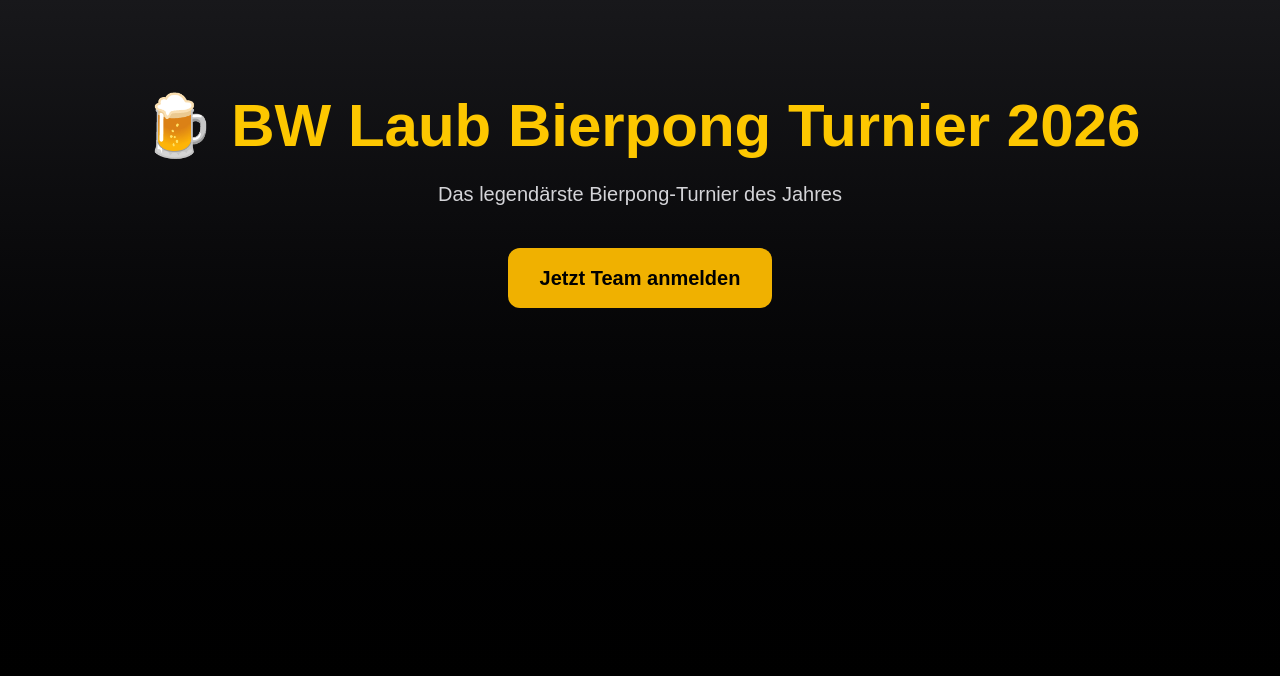
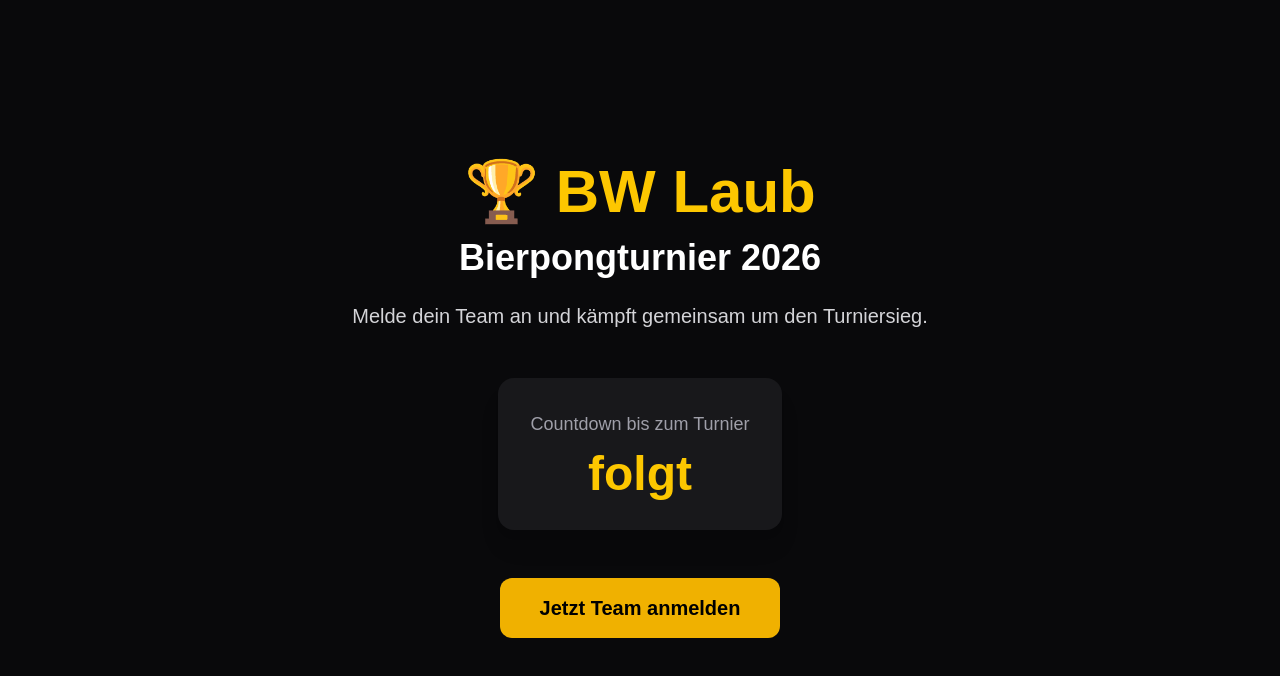
Before and after one commit to sschneid12-cyber/BW-Laub-Bierpongturnier-2026, a Next.js app: page / in a window 1280 px wide. Shown: the top 676 px of the page. Built offline with nearby package versions, Linux system fonts and the light colour scheme.

Commit message:
Neue Landingpage

```diff
--- a/app/admin/page.tsx
+++ b/app/admin/page.tsx
@@ -1,119 +1,42 @@
-"use client";
+import Link from "next/link";
 
-import { useEffect, useState } from "react";
-import { supabase } from "@/lib/supabase";
+export default function Home() {
+return (
+<main className="min-h-screen bg-zinc-950 text-white">
 
-export default function Admin() {
+<section className="flex min-h-screen flex-col items-center justify-center px-6 text-center">
 
-const [teams, setTeams] = useState<any[]>([]);
-
-useEffect(() => {
-ladeTeams();
-}, []);
-async function deleteTeam(id: number) {
-
-if (!confirm("Team wirklich löschen?")) return;
-
-const { error } = await supabase
-.from("teams")
-.delete()
-.eq("id", id);
-
-if (!error) {
-ladeTeams();
-} else {
-alert(error.message);
-}
-
-}
-
-async function ladeTeams() {
-
-const { data, error } = await supabase
-.from("teams")
-.select("*")
-.order("created_at", { ascending: true });
-
-if (!error) {
-setTeams(data || []);
-}
-
-}
-
-return (
-
-<main className="min-h-screen bg-zinc-900 text-white p-10">
-
-<h1 className="text-4xl font-bold text-yellow-400 mb-8">
-
-🍺 Angemeldete Teams
-
+<h1 className="text-6xl font-extrabold text-yellow-400">
+🏆 BW Laub
 </h1>
 
-<table className="w-full">
+<h2 className="mt-4 text-4xl font-bold">
+Bierpongturnier 2026
+</h2>
 
-<thead>
+<p className="mt-6 max-w-2xl text-xl text-zinc-300">
+Melde dein Team an und kämpft gemeinsam um den Turniersieg.
+</p>
 
-<tr className="border-b border-zinc-600">
+<div className="mt-12 rounded-2xl bg-zinc-900 p-8 shadow-xl">
+<p className="text-lg text-zinc-400">
+Countdown bis zum Turnier
+</p>
 
-<th className="text-left p-3">Team</th>
+<h3 className="mt-3 text-5xl font-bold text-yellow-400">
+folgt
+</h3>
+</div>
 
-<th className="text-left p-3">Spieler 1</th>
+<Link
+href="/anmelden"
+className="mt-12 rounded-xl bg-yellow-500 px-10 py-4 text-xl font-bold text-black transition hover:bg-yellow-400"
+>
+Jetzt Team anmelden
+</Link>
 
-<th className="text-left p-3">Spieler 2</th>
-
-<th className="text-left p-3">Getränk</th>
-
-<th className="text-left p-3">E-Mail</th>
-
-<th className="text-left p-3">Telefon</th>
-
-<th className="text-left p-3">Aktionen</th>
-
-</tr>
-
-</thead>
-
-<tbody>
-
-{teams.map((team) => (
-
-<tr key={team.id} className="border-b border-zinc-700">
-
-<td className="p-3">{team.team_name}</td>
-
-<td className="p-3">{team.player1}</td>
-
-<td className="p-3">{team.player2}</td>
-
-<td className="p-3">{team.drink}</td>
-
-<td className="p-3">{team.email}</td>
-
-<td className="p-3">{team.phone}</td>
-
-<td className="p-3">
-
-<button
-onClick={() => deleteTeam(team.id)}
-className="rounded bg-red-600 px-3 py-1 hover:bg-red-700"
->
-Löschen
-</button>
-
-</td>
-
-
-</tr>
-
-))}
-
-</tbody>
-
-</table>
+</section>
 
 </main>
-
 );
-
 }
--- a/app/page.tsx
+++ b/app/page.tsx
@@ -1,20 +1,39 @@
+import Link from "next/link";
+
 export default function Home() {
 return (
-<main className="min-h-screen bg-gradient-to-b from-zinc-900 to-black text-white">
+<main className="min-h-screen bg-zinc-950 text-white">
 
-<section className="flex flex-col items-center justify-center py-24">
+<section className="flex min-h-screen flex-col items-center justify-center px-6 text-center">
 
-<h1 className="text-6xl font-bold text-yellow-400">
-🍺 BW Laub Bierpong Turnier 2026
+<h1 className="text-6xl font-extrabold text-yellow-400">
+🏆 BW Laub
 </h1>
 
-<p className="text-xl mt-6 text-zinc-300">
-Das legendärste Bierpong-Turnier des Jahres
+<h2 className="mt-4 text-4xl font-bold">
+Bierpongturnier 2026
+</h2>
+
+<p className="mt-6 max-w-2xl text-xl text-zinc-300">
+Melde dein Team an und kämpft gemeinsam um den Turniersieg.
 </p>
 
-<button className="mt-10 rounded-xl bg-yellow-500 px-8 py-4 text-xl font-bold text-black hover:bg-yellow-400 transition">
+<div className="mt-12 rounded-2xl bg-zinc-900 p-8 shadow-xl">
+<p className="text-lg text-zinc-400">
+Countdown bis zum Turnier
+</p>
+
+<h3 className="mt-3 text-5xl font-bold text-yellow-400">
+folgt
+</h3>
+</div>
+
+<Link
+href="/anmelden"
+className="mt-12 rounded-xl bg-yellow-500 px-10 py-4 text-xl font-bold text-black transition hover:bg-yellow-400"
+>
 Jetzt Team anmelden
-</button>
+</Link>
 
 </section>
 
```
